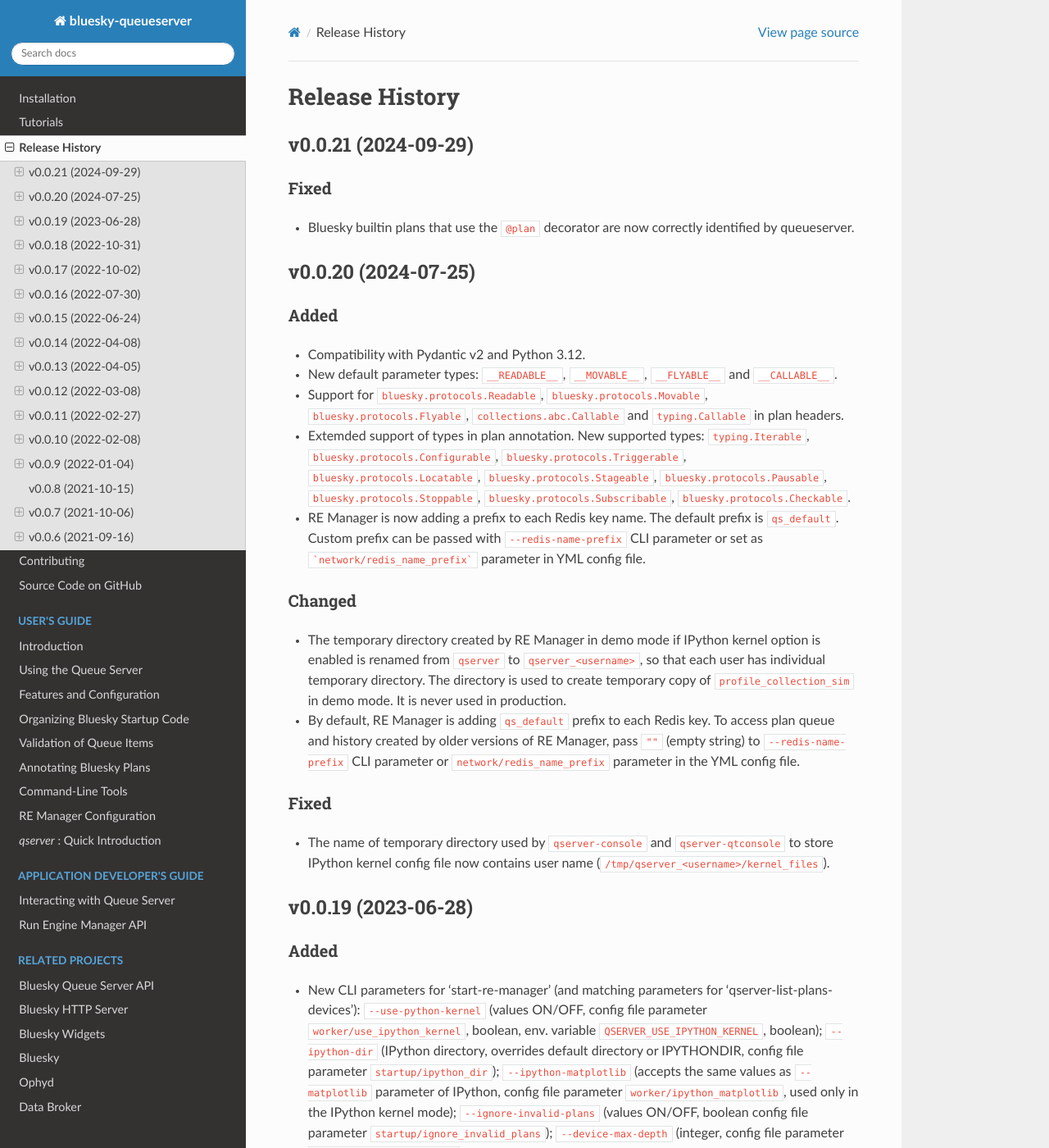
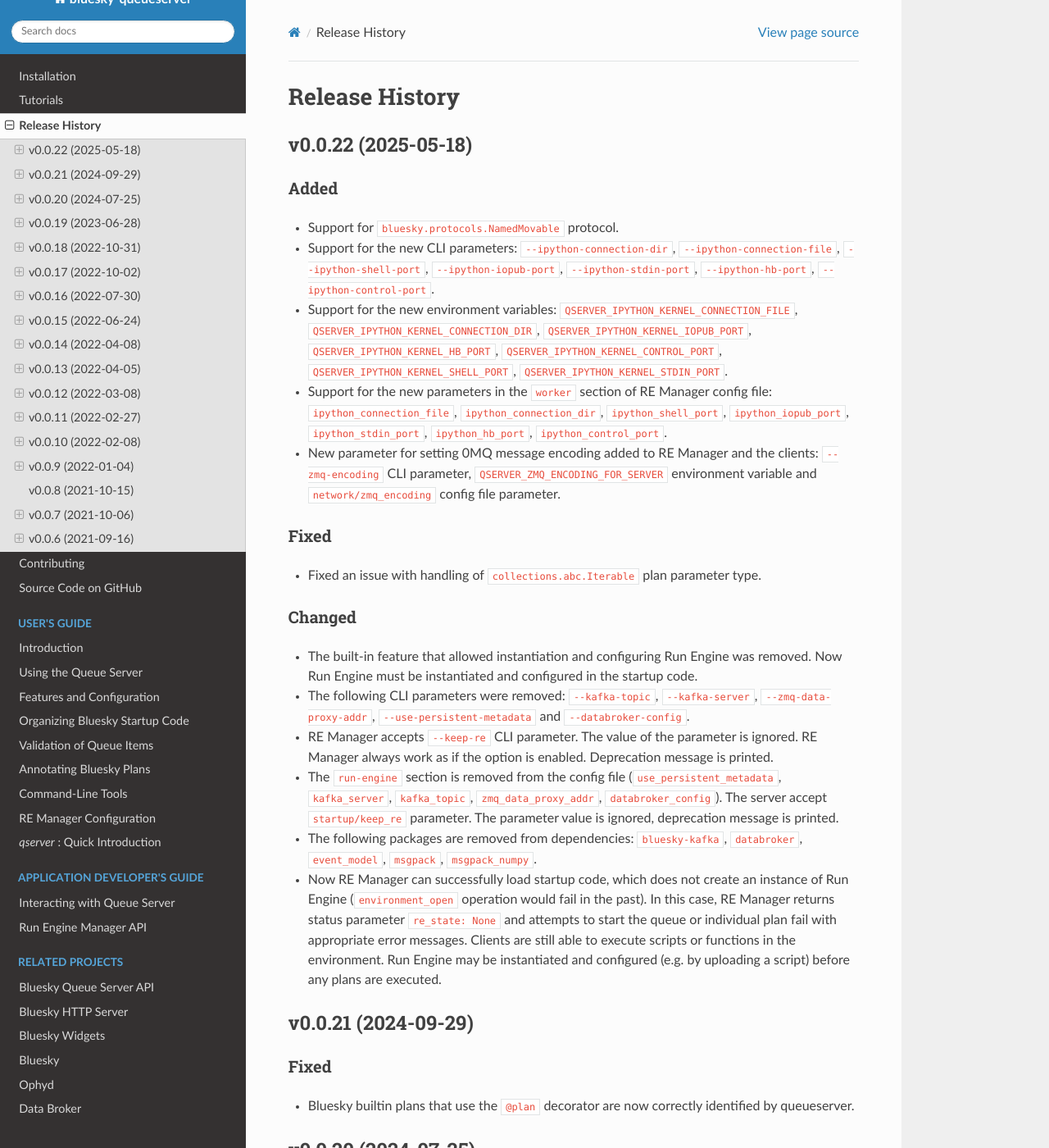
Before and after one commit to bluesky/bluesky-queueserver, a Sphinx documentation site: the page built from docs/source/release_history.rst, in a window 1280 px wide and 1400 px high. Shown: the whole window at 82% size. Built offline with Sphinx 7.4.7 and the Read the Docs theme 3.1.0, drawn with Linux system fonts in a browser that asks for light colours.

Commit message:
Release Notes: v0.0.22

```diff
--- a/docs/source/release_history.rst
+++ b/docs/source/release_history.rst
@@ -1,6 +1,62 @@
 ===============
 Release History
 ===============
+
+v0.0.22 (2025-05-18)
+====================
+
+Added
+-----
+
+- Support for ``bluesky.protocols.NamedMovable`` protocol.
+
+- Support for the new CLI parameters: ``--ipython-connection-dir``, ``--ipython-connection-file``,
+  ``--ipython-shell-port``, ``--ipython-iopub-port``, ``--ipython-stdin-port``, ``--ipython-hb-port``,
+  ``--ipython-control-port``.
+
+- Support for the new environment variables:   ``QSERVER_IPYTHON_KERNEL_CONNECTION_FILE``,
+  ``QSERVER_IPYTHON_KERNEL_CONNECTION_DIR``, ``QSERVER_IPYTHON_KERNEL_IOPUB_PORT``,
+  ``QSERVER_IPYTHON_KERNEL_HB_PORT``, ``QSERVER_IPYTHON_KERNEL_CONTROL_PORT``,
+  ``QSERVER_IPYTHON_KERNEL_SHELL_PORT``, ``QSERVER_IPYTHON_KERNEL_STDIN_PORT``.
+
+- Support for the new parameters in the ``worker`` section of RE Manager config file:
+  ``ipython_connection_file``, ``ipython_connection_dir``, ``ipython_shell_port``, ``ipython_iopub_port``,
+  ``ipython_stdin_port``, ``ipython_hb_port``, ``ipython_control_port``.
+
+- New parameter for setting 0MQ message encoding added to RE Manager and the clients:
+  ``--zmq-encoding`` CLI parameter, ``QSERVER_ZMQ_ENCODING_FOR_SERVER`` environment variable and
+  ``network/zmq_encoding`` config file parameter.
+
+Fixed
+-----
+
+- Fixed an issue with handling of ``collections.abc.Iterable`` plan parameter type.
+
+Changed
+-------
+
+- The built-in feature that allowed instantiation and configuring Run Engine was removed.
+  Now Run Engine must be instantiated and configured in the startup code.
+
+- The following CLI parameters were removed: ``--kafka-topic``, ``--kafka-server``,
+  ``--zmq-data-proxy-addr``, ``--use-persistent-metadata`` and ``--databroker-config``.
+
+- RE Manager accepts ``--keep-re`` CLI parameter. The value of the parameter is ignored.
+  RE Manager always work as if the option is enabled. Deprecation message is printed.
+
+- The ``run-engine`` section is removed from the config file (``use_persistent_metadata``,
+  ``kafka_server``, ``kafka_topic``, ``zmq_data_proxy_addr``, ``databroker_config``). The server
+  accept ``startup/keep_re`` parameter. The parameter value is ignored, deprecation message is printed.
+
+- The following packages are removed from dependencies: ``bluesky-kafka``, ``databroker``,
+  ``event_model``, ``msgpack``, ``msgpack_numpy``.
+
+- Now RE Manager can successfully load startup code, which does not create an instance of Run Engine
+  (``environment_open`` operation would fail in the past). In this case, RE Manager returns status
+  parameter ``re_state: None`` and attempts to start the queue or individual plan fail with appropriate
+  error messages. Clients are still able to execute scripts or functions in the environment. Run Engine
+  may be instantiated and configured (e.g. by uploading a script) before any plans are executed.
+
 
 v0.0.21 (2024-09-29)
 ====================
```
